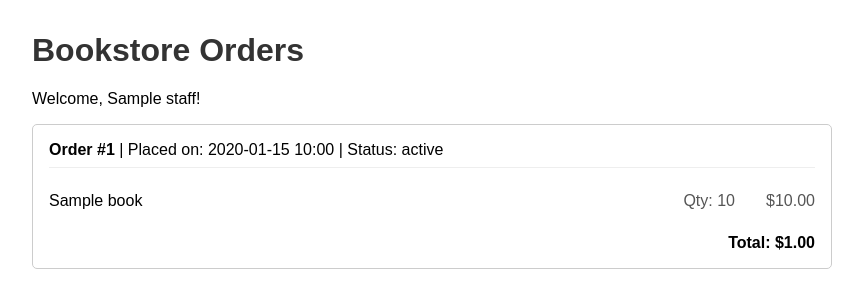
After one commit to Jackson162/114-1-ntut-database-system, a FastAPI app: template app/router/template/staff/orders.jinja in a window 1280 px wide. The commit adds this page. Shown: the top 308 px of the page, without its empty margins (208-1071 px from the left). Run offline with FastAPI, Linux system fonts and the light colour scheme; the template is opened without the code that fills it: most values are stand-ins (such as "Sample title", 1, 10 or a date in 2020); parts of the project's set-up code (start-up, migrations or seed data) failed here and were passed over.

Commit message:
feat: add bookstore order page

```diff
--- a/app/router/template/staff/bookstore.jinja
+++ b/app/router/template/staff/bookstore.jinja
@@ -38,9 +38,9 @@
             <p><strong>Email:</strong> {{ bookstore.email }}</p>
             <p><strong>Address:</strong> {{ bookstore.address }}</p>
 
-            <button onclick="location.href='/staff/book-stock'">Book Stock</button>
-            <button onclick="location.href='/staff/orders'">Orders</button>
-            <button onclick="location.href='/staff/create-staff'">Create Staff</button>
+            <button onclick="location.href='/frontend/staffs/book_stock'"">Book Stock</button>
+            <button onclick="location.href='/frontend/staffs/orders'">Orders</button>
+            <button onclick="location.href='/frontend/staffs/create_staff'">Create Staff</button>
 
         {% endif %}
     {% endif %}
--- /dev/null
+++ b/app/router/template/staff/orders.jinja
@@ -0,0 +1,69 @@
+<!DOCTYPE html>
+<html lang="en">
+<head>
+    <meta charset="UTF-8">
+    <title>Bookstore Orders</title>
+    <style>
+        body { font-family: sans-serif; margin: 2em; }
+        h1, h2 { color: #333; }
+        .container { max-width: 800px; margin: auto; }
+        .order { border: 1px solid #ccc; border-radius: 5px; padding: 1em; margin-bottom: 1em; }
+        .order-header { border-bottom: 1px solid #eee; padding-bottom: 0.5em; margin-bottom: 1em; }
+        .order-id { font-weight: bold; }
+        .order-date { color: #666; font-size: 0.9em; }
+        .order-items { list-style-type: none; padding-left: 0; }
+        .item { display: flex; justify-content: space-between; padding: 0.5em 0; border-bottom: 1px solid #f4f4f4; }
+        .item:last-child { border-bottom: none; }
+        .item-details { flex-grow: 1; }
+        .item-name { font-weight: 500; }
+        .item-qty, .item-price { color: #555; min-width: 80px; text-align: right; }
+        .total { text-align: right; font-weight: bold; margin-top: 1em; }
+        .error { color: red; border: 1px solid red; padding: 1em; border-radius: 5px; }
+        .no-orders { color: #777; }
+    </style>
+</head>
+<body>
+    <div class="container">
+        <h1>Bookstore Orders</h1>
+        <p>Welcome, {{ staff.name }}!</p>
+
+        {% if list_order_error %}
+            <div class="error">
+                <p>Sorry, we couldn't load your orders at this time.</p>
+                <p><strong>Error:</strong> {{ list_order_error }}</p>
+            </div>
+        {% endif %}
+
+        {% if orders %}
+            {% for order in orders %}
+                <div class="order">
+                    <div class="order-header">
+                        <span class="order-id">Order #{{ order.order_id }}</span> |
+                        <span class="order-time">Placed on: {{ order.order_time.strftime('%Y-%m-%d %H:%M') }}</span> |
+                        <span>Status: {{ order.status }}</span>
+                    </div>
+
+                    <ul class="order-items">
+                        {% for item in order.order_items %}
+                            <li class="item">
+                                <div class="item-details">
+                                    <span class="item-title">{{ item.book.title }}</span>
+                                </div>
+                                <div class="item-qty">Qty: {{ item.quantity }}</div>
+                                <div class="item-price">${{ "%.2f"|format(item.price) }}</div>
+                            </li>
+                        {% else %}
+                            <li>This order has no items.</li>
+                        {% endfor %}
+                    </ul>
+                     <div class="total">
+                        Total: ${{ "%.2f"|format(order.total_price) }}
+                    </div>
+                </div>
+            {% endfor %}
+        {% else %}
+            <p class="no-orders">No orders yet.</p>
+        {% endif %}
+    </div>
+</body>
+</html>
```
Also changed, not shown: app/db/operator/order.py (+36 -0 lines), app/middleware/depends.py (+9 -1 lines), app/router/frontend/staff/staff.py (+49 -3 lines).
